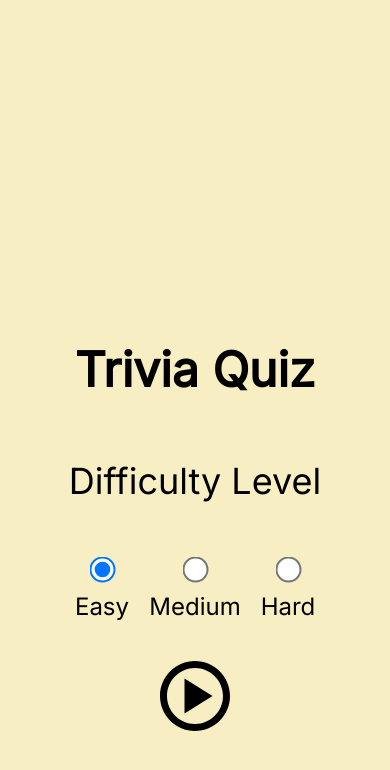
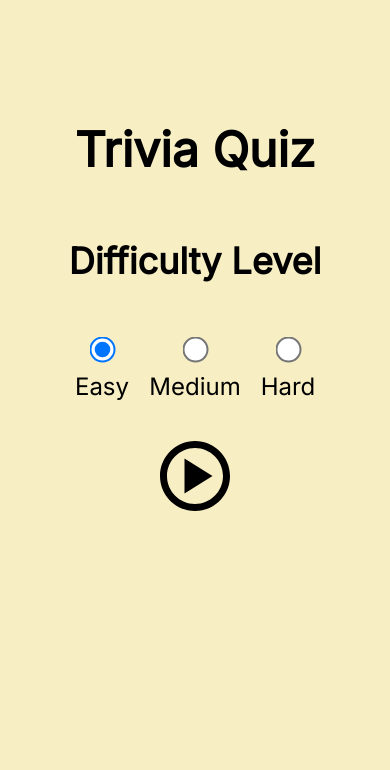
Before and after one commit to 1P1E10/trivia-quiz, a React (Vite) app: page / in a window 390 px wide. Shown: the top 770 px of the page. Built offline with nearby package versions, Linux system fonts and the light colour scheme; a web font is replaced by a local one; what js-confetti would draw is missing.

Commit message:
Update the code and README

```diff
--- a/src/components/Home.jsx
+++ b/src/components/Home.jsx
@@ -20,9 +20,7 @@ function Home() {
       <h1 className={styles.title}>Trivia Quiz</h1>
 
       <form className={styles.form} onSubmit={handleSubmit}>
-        <legend className={styles.difficultyLevelTitle}>
-          Difficulty Level
-        </legend>
+        <h2 className={styles.difficultyLevelTitle}>Difficulty Level</h2>
         <div className={styles.levelOptions}>
           <div className={styles.radioLabel}>
             <input
--- a/src/css/Home.module.css
+++ b/src/css/Home.module.css
@@ -1,5 +1,6 @@
 .title {
-    margin-top: 220px;
+    margin-top: 0;
+    padding-top: 220px;
     font-size: 84px;
     text-align: center;
 }
@@ -45,8 +46,8 @@
 
 @media only screen and (max-width: 500px) {
     .title {
+        padding-top: 120px;
         font-size: 48px;
-        padding-top: 120px;
     }
 
     .difficultyLevelTitle {
```
Also changed, not shown: 1 other file (tests, documents, lock files or other folders).
